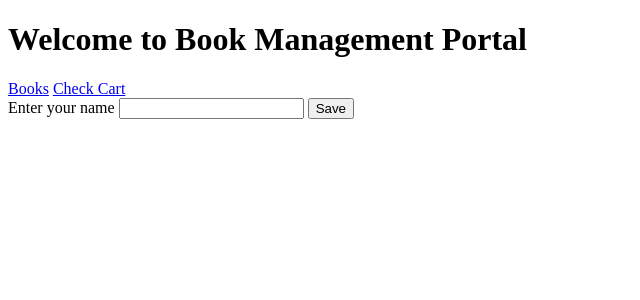
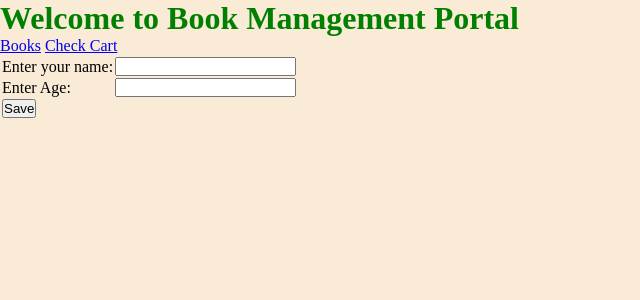
Before and after one commit to iamhusayn/CRUDHoliday, a Django app: template AppOne/templates/index.html in a window 1280 px wide. Shown: the top 300 px of the page, without its empty margins (0-640 px from the left). Run offline with Django 3.2, Linux system fonts and the light colour scheme; the template is opened without the code that fills it, so the values that code supplies are empty.

Commit message:
Successfully created and linked static folder

```diff
--- /dev/null
+++ b/AppOne/static/css/styles.css
@@ -0,0 +1,15 @@
+* {
+  box-sizing: border-box;
+  margin: 0;
+  padding: 0;
+}
+
+body{
+  background-color: antiquewhite;
+}
+
+.header{
+  color: green;
+  margin: auto;
+  padding: 0%;
+}
--- a/AppOne/templates/index.html
+++ b/AppOne/templates/index.html
@@ -1,28 +1,40 @@
+{% load static %}
+
 <!DOCTYPE html>
 <html lang="en">
 <head>
   <meta charset="UTF-8">
   <meta name="viewport" content="width=device-width, initial-scale=1.0">
   <title>Book Management System</title>
+  <link rel="stylesheet" href="{% static 'css/styles.css' %}">
 </head>
 <body>
-  <h1>Welcome to Book Management Portal</h1>
+  <h1 class="header">Welcome to Book Management Portal</h1>
 
   <div>
     <a href="books/">Books</a>
     <a href="cart/">Check Cart</a>
   </div>
 
-  <form method="POST" action="save/">
+  <form method="POST" action="/save/">
     {% csrf_token %}
-    <label for="name">Enter your name</label>
-    <input type="text" name="user_name">
+    <table>
+      <tbody>
+        <tr>
+          <td><label for="name">Enter your name:</label></td>
+          <td><input type="text" name="user_name"></td>
+        </tr>
 
-    <!-- <label for="name">Search Books</label>
-    <input type="text">  -->
+        <tr>
+          <td><label for="name">Enter Age:</label></td>
+          <td><input type="text" name="user_name"></td>
+        </tr>
 
-    <button type="submit">Save</button>
-
+        <tr>
+          <td><button type="submit">Save</button></td>
+        </tr>
+      </tbody>
+    </table>
   </form>
 
 
--- a/AppOne/views.py
+++ b/AppOne/views.py
@@ -16,4 +16,4 @@ def cart(request):
 
 def save_user(request):
     user_name = request.POST['user_name']
-    return HttpResponse(f"Hi {user_name}, welcome to your Libary!")
+    return render(request,"welcome.html",context={'user_name':user_name})
```
Also changed, not shown: AppOne/templates/welcome.html (added, +12 -0 lines).
